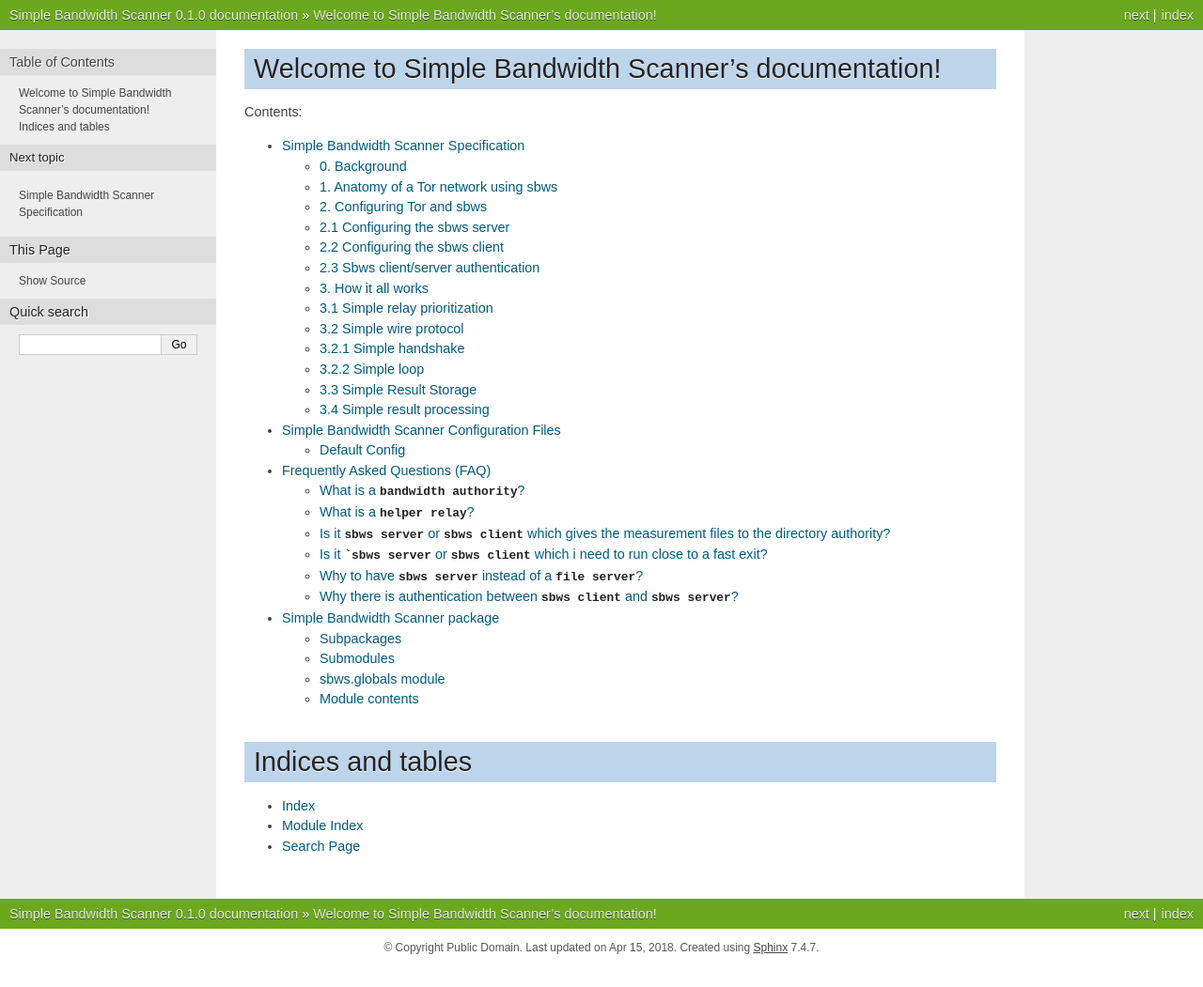
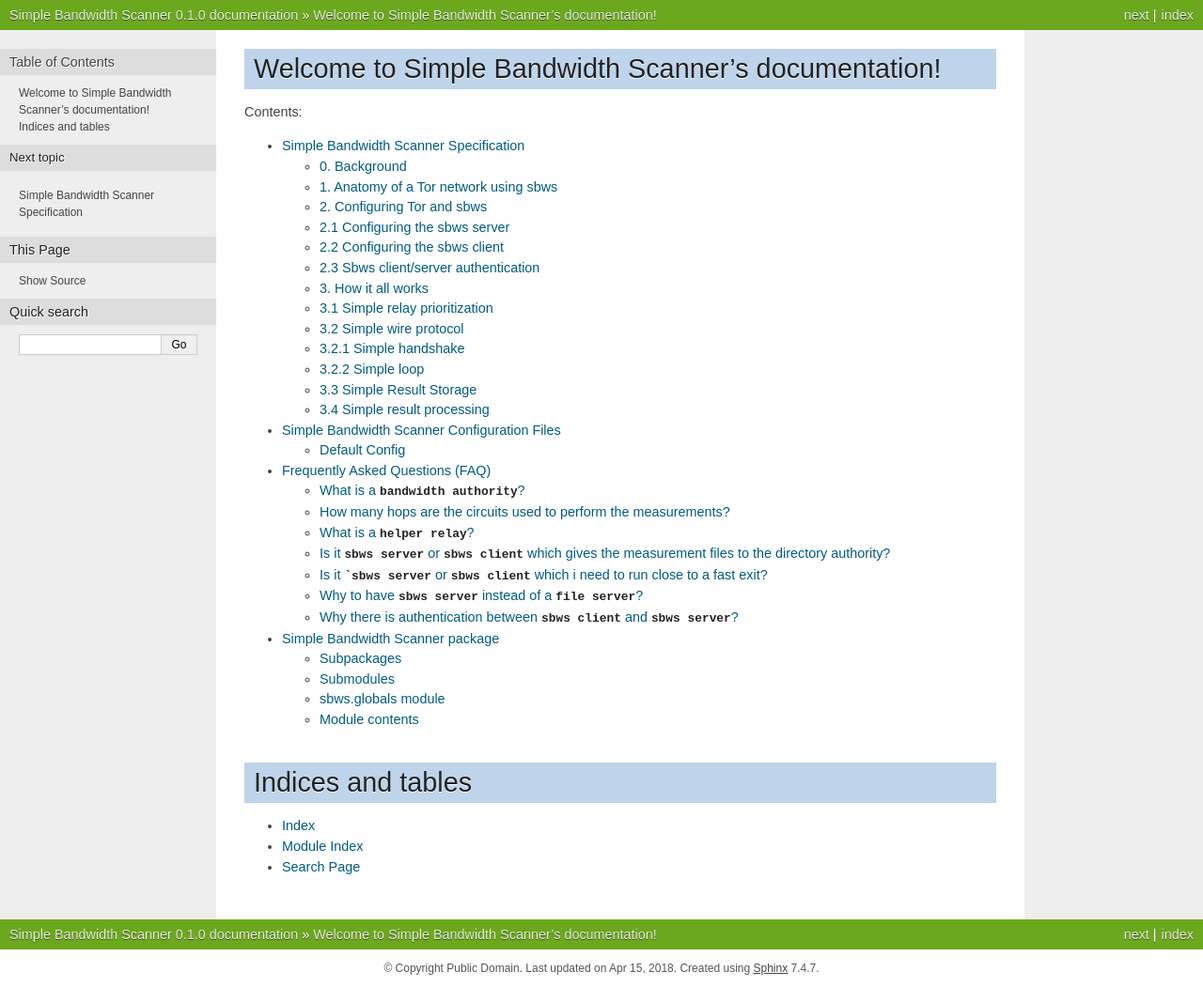
Before and after one commit to torproject/sbws, a Sphinx documentation site: the page built from docs/source/index.rst, in a window 1280 px wide. Shown: the whole page at 94% size. Built offline with Sphinx 7.4.7, drawn with Linux system fonts in a browser that asks for light colours; before the commit the page ends 1029 px from its top, so only the background shows below that.

Commit message:
Add circuit hops

```diff
--- a/docs/source/faq.rst
+++ b/docs/source/faq.rst
@@ -11,6 +11,13 @@
 
 A server that runs ``sbws client``, the bandwidth scanner that performs the
 measurements. It can run in a directory authority or send to results to it.
+
+How many hops are the circuits used to perform the measurements?
+------------------------------------------------------------------
+
+.. todo:: see :ref:`XX`
+
+Two hops: the relay to be measured and the ``helper relay``
 
 
 What is a ``helper relay``?
```
